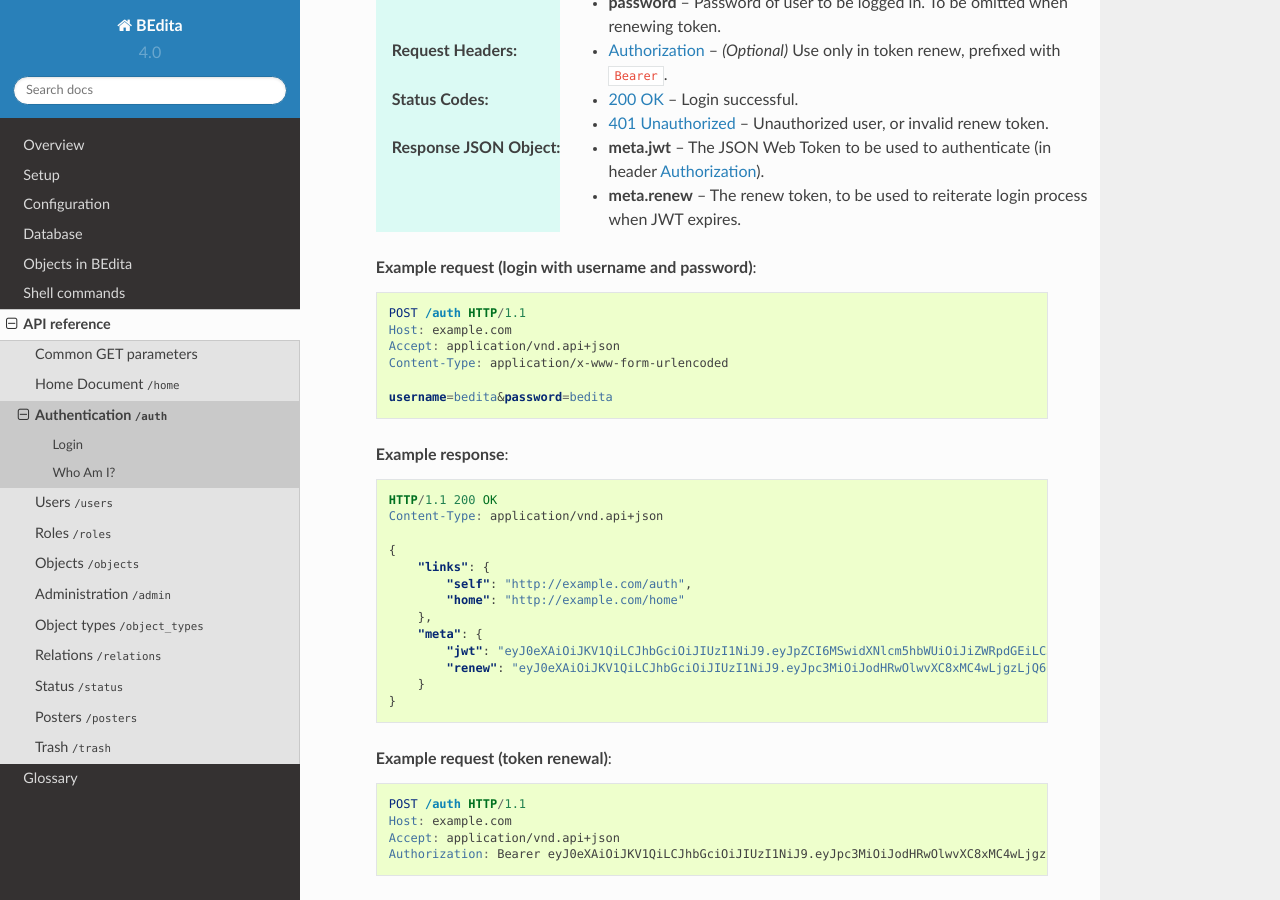
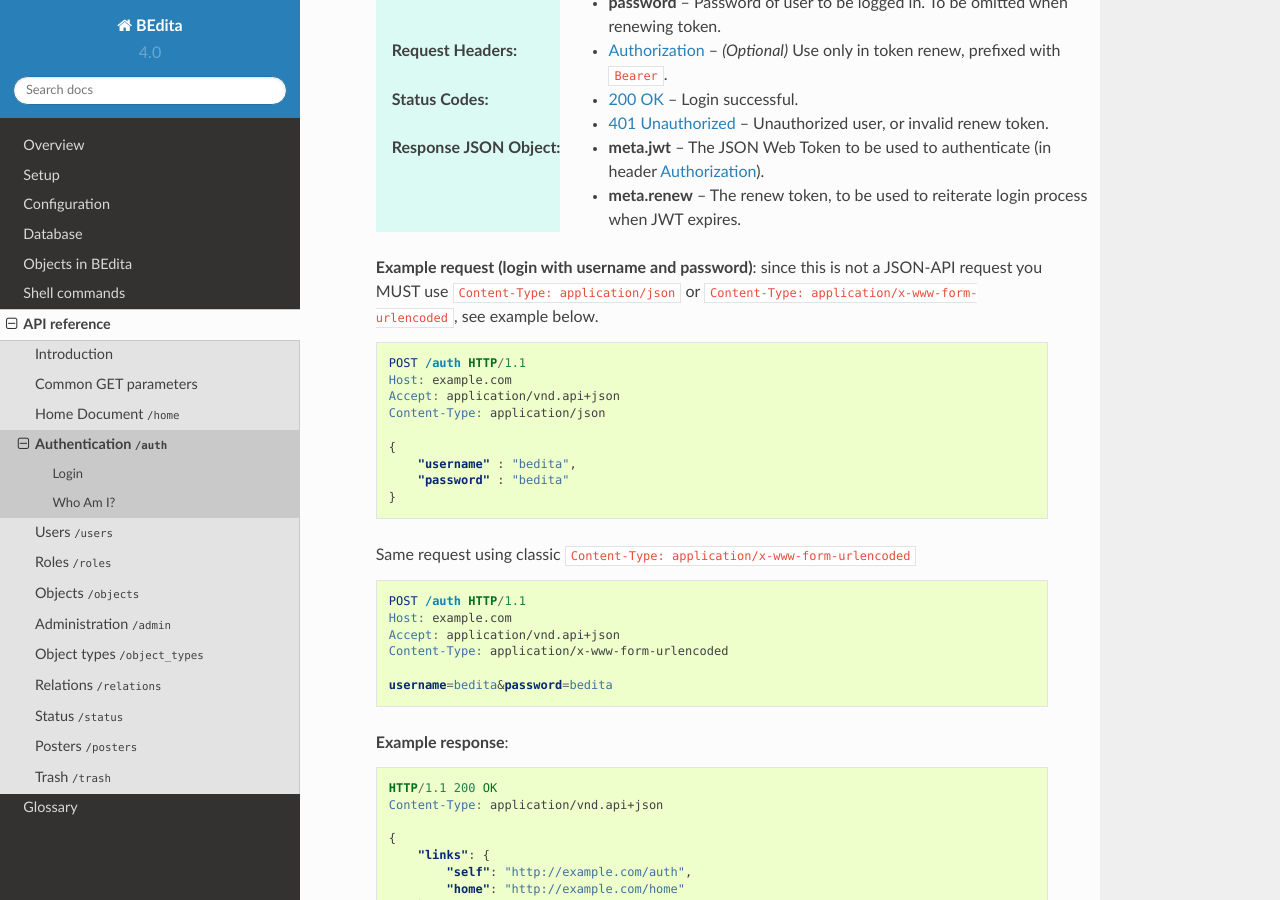
Before and after one commit to bedita/docs, a Sphinx documentation site: the page built from source/endpoints/auth.rst, in a window 1280 px wide and 900 px high, scrolled down 572 px. Built offline with Sphinx 7.4.7 and the Read the Docs theme 2.0.0, drawn with Linux system fonts in a browser that asks for light colours.

Commit message:
docs: api reference intro

```diff
--- a/source/bedita_objects.rst
+++ b/source/bedita_objects.rst
@@ -1,3 +1,5 @@
+.. _bedita-objects:
+
 Objects in BEdita
 =================
 
--- a/source/endpoints/auth.rst
+++ b/source/endpoints/auth.rst
@@ -10,6 +10,7 @@
 * token **renew** - with ``Authorization`` header and without username and password
 * **whoami** - get logged user profile data
 
+.. _auth-login:
 
 Login
 -----
@@ -27,6 +28,22 @@
     :resjson meta.renew: The renew token, to be used to reiterate login process when JWT expires.
 
     **Example request (login with username and password)**:
+    since this is not a JSON-API request you MUST use ``Content-Type: application/json``
+    or ``Content-Type: application/x-www-form-urlencoded``, see example below.
+
+    .. sourcecode:: http
+
+        POST /auth HTTP/1.1
+        Host: example.com
+        Accept: application/vnd.api+json
+        Content-Type: application/json
+
+        {
+            "username" : "bedita",
+            "password" : "bedita"
+        }
+
+    Same request using classic ``Content-Type: application/x-www-form-urlencoded``
 
     .. sourcecode:: http
 
@@ -36,6 +53,7 @@
         Content-Type: application/x-www-form-urlencoded
 
         username=bedita&password=bedita
+
 
     **Example response**:
 
--- a/source/endpoints/index.rst
+++ b/source/endpoints/index.rst
@@ -1,12 +1,11 @@
 API reference
 =============
-
-BEdita4 exposes a set of default endpoints.
 
 
 .. toctree::
     :maxdepth: 2
 
+    intro
     parameters
     home
     auth
--- a/source/endpoints/object_types.rst
+++ b/source/endpoints/object_types.rst
@@ -1,3 +1,5 @@
+.. _api-object_types:
+
 Object types ``/object_types``
 ==============================
 
--- a/source/endpoints/users.rst
+++ b/source/endpoints/users.rst
@@ -1,3 +1,5 @@
+.. _api-users:
+
 Users ``/users``
 =================
 
--- a/source/glossary.rst
+++ b/source/glossary.rst
@@ -5,7 +5,8 @@
 
     object
         an object in BEdita is the atomic content of your project's data, it could be of different type like a document, an event, an images,
-        video or another core type, or it could be a custom type defined specifically in your project
+        video or another core type, or it could be a custom type defined specifically in your project. Have a look at :ref:`bedita-objects` for
+        a detailed overview
 
     role
         a role in RBAC permission model (https://en.wikipedia.org/wiki/Role-based_access_control)
```
Also changed, not shown: source/endpoints/intro.rst (added, +73 -0 lines).
